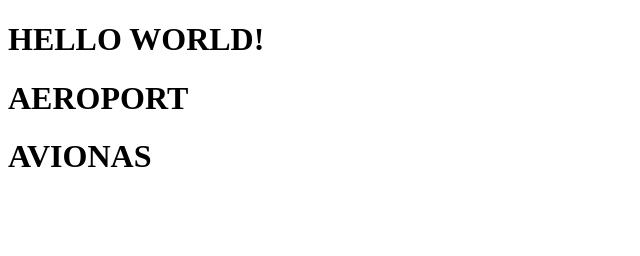
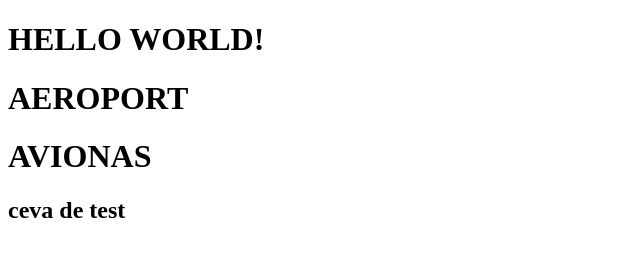
Before and after one commit to MihaelaDariana/azimut_test, a plain HTML site: page src/index.html in a window 1280 px wide. Shown: the whole page, without its empty margins (0-640 px from the left). Drawn offline with Linux system fonts and the light colour scheme.

Commit message:
apply stash

```diff
--- a/src/index.html
+++ b/src/index.html
@@ -5,6 +5,7 @@
     <h1>HELLO WORLD!</h1>
     <h1>AEROPORT</h1>
     <h1>AVIONAS</h1>
+    <h2>ceva de test</h2>
   </body>
 </html>
 </html>
```
